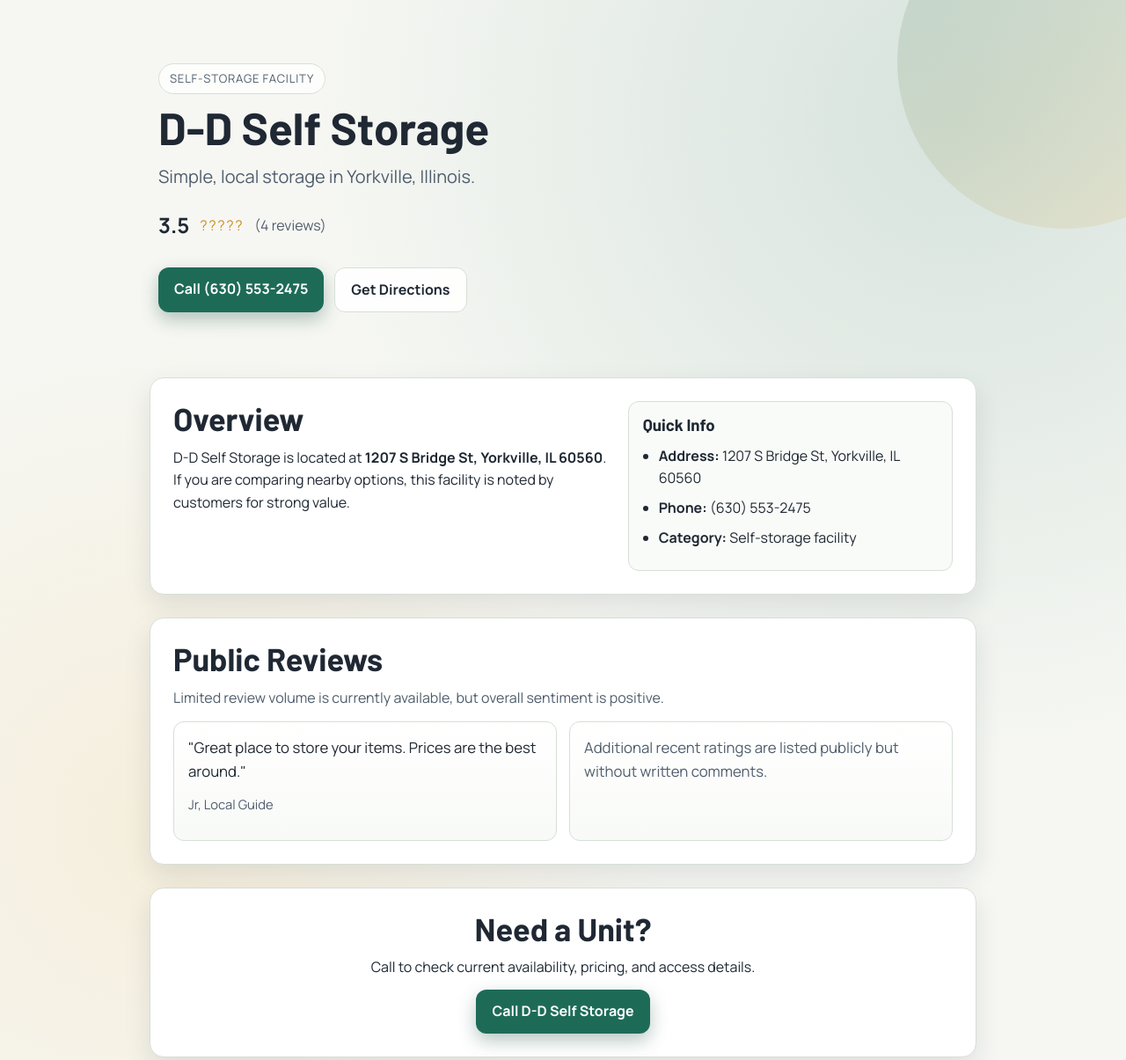
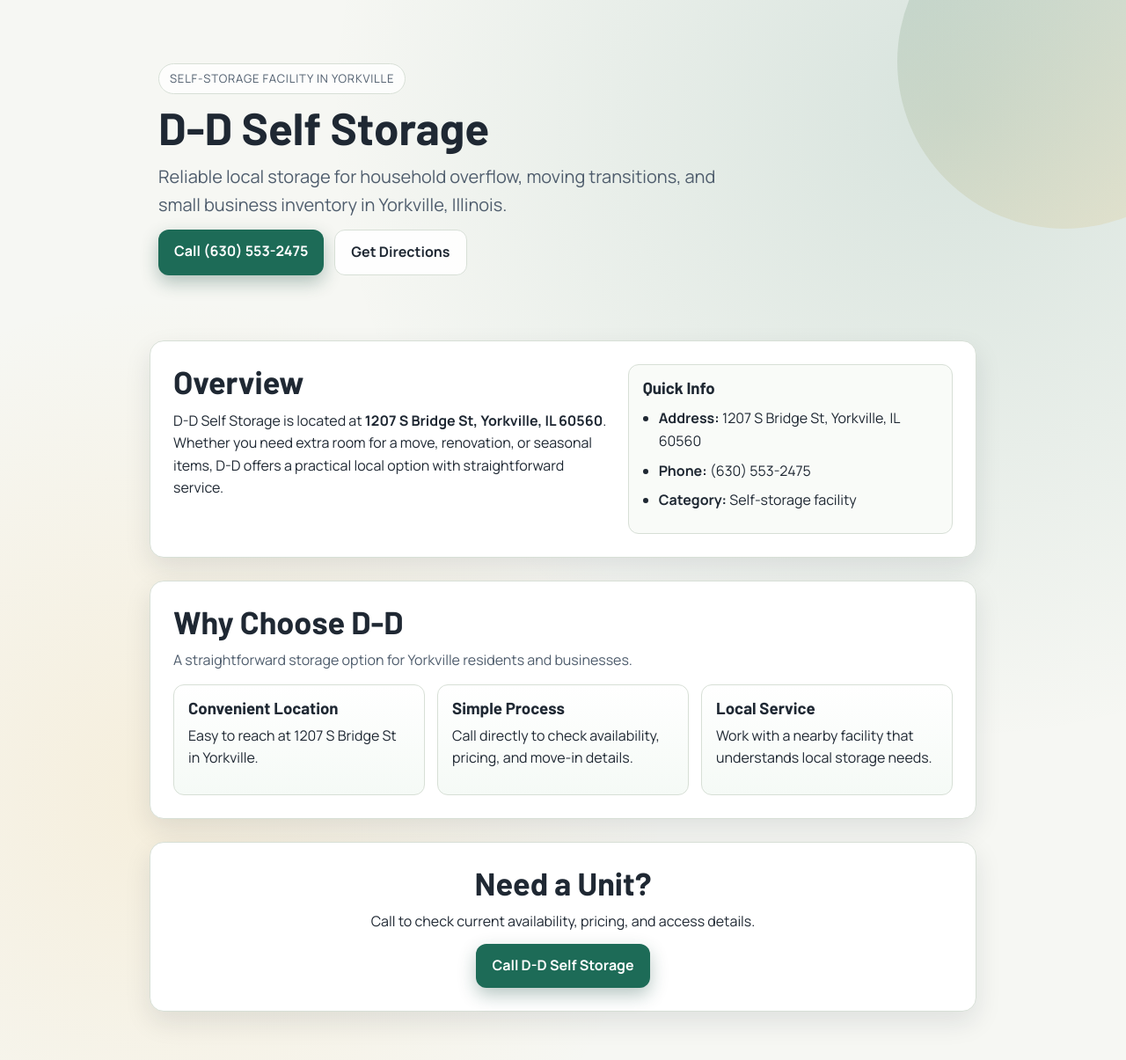
Before and after one commit to tylerwestberg/ddselfstorage, a plain HTML site: page index.html in a window 1280 px wide. Shown: the top 1205 px of the page at 88% size. Drawn offline with Linux system fonts and the light colour scheme.

Commit message:
Add files via upload

```diff
--- a/css/styles.css
+++ b/css/styles.css
@@ -90,28 +90,6 @@ p {
   max-width: 54ch;
 }
 
-.rating-row {
-  display: flex;
-  align-items: center;
-  gap: 12px;
-  margin: 20px 0 28px;
-  flex-wrap: wrap;
-}
-
-.score {
-  font-weight: 800;
-  font-size: 1.5rem;
-}
-
-.stars {
-  letter-spacing: 0.1em;
-  color: #cc8e1f;
-}
-
-.count {
-  color: var(--ink-soft);
-}
-
 .hero-actions {
   display: flex;
   gap: 12px;
@@ -189,31 +167,22 @@ main {
   color: var(--ink-soft);
 }
 
-.reviews-wrap {
+.highlights-wrap {
   display: grid;
-  grid-template-columns: 1fr 1fr;
+  grid-template-columns: repeat(3, minmax(0, 1fr));
   gap: 14px;
   margin-top: 14px;
 }
 
-.review {
+.highlight {
   border: 1px solid var(--line);
   border-radius: 12px;
   padding: 16px;
-  background: linear-gradient(180deg, #ffffff, #f8faf7);
+  background: linear-gradient(180deg, #ffffff, #f5faf6);
 }
 
-.review-text {
-  font-size: 1.05rem;
-}
-
-.review-meta {
-  color: var(--ink-soft);
-  font-size: 0.92rem;
-}
-
-.review.muted {
-  color: var(--ink-soft);
+.highlight h3 {
+  margin-bottom: 8px;
 }
 
 .cta {
@@ -249,7 +218,7 @@ main {
 
 @media (max-width: 860px) {
   .section-grid,
-  .reviews-wrap {
+  .highlights-wrap {
     grid-template-columns: 1fr;
   }
 
--- a/index.html
+++ b/index.html
@@ -13,15 +13,12 @@
 <body>
   <header class="hero" id="top">
     <div class="hero-inner">
-      <p class="kicker">Self-Storage Facility</p>
+      <p class="kicker">Self-Storage Facility In Yorkville</p>
       <h1>D-D Self Storage</h1>
-      <p class="lead">Simple, local storage in Yorkville, Illinois.</p>
-
-      <div class="rating-row" aria-label="Google rating summary">
-        <span class="score">3.5</span>
-        <span class="stars" aria-hidden="true">?????</span>
-        <span class="count">(4 reviews)</span>
-      </div>
+      <p class="lead">
+        Reliable local storage for household overflow, moving transitions, and small business
+        inventory in Yorkville, Illinois.
+      </p>
 
       <div class="hero-actions">
         <a class="btn btn-primary" href="tel:+16305532475">Call (630) 553-2475</a>
@@ -37,7 +34,8 @@
         <h2>Overview</h2>
         <p>
           D-D Self Storage is located at <strong>1207 S Bridge St, Yorkville, IL 60560</strong>.
-          If you are comparing nearby options, this facility is noted by customers for strong value.
+          Whether you need extra room for a move, renovation, or seasonal items, D-D offers a
+          practical local option with straightforward service.
         </p>
       </div>
       <aside class="info-card">
@@ -50,18 +48,24 @@
       </aside>
     </section>
 
-    <section class="section" id="reviews">
-      <h2>Public Reviews</h2>
-      <p class="section-intro">Limited review volume is currently available, but overall sentiment is positive.</p>
+    <section class="section" id="highlights">
+      <h2>Why Choose D-D</h2>
+      <p class="section-intro">A straightforward storage option for Yorkville residents and businesses.</p>
 
-      <div class="reviews-wrap">
-        <article class="review">
-          <p class="review-text">"Great place to store your items. Prices are the best around."</p>
-          <p class="review-meta">Jr, Local Guide</p>
+      <div class="highlights-wrap">
+        <article class="highlight">
+          <h3>Convenient Location</h3>
+          <p>Easy to reach at 1207 S Bridge St in Yorkville.</p>
         </article>
 
-        <article class="review muted">
-          <p class="review-text">Additional recent ratings are listed publicly but without written comments.</p>
+        <article class="highlight">
+          <h3>Simple Process</h3>
+          <p>Call directly to check availability, pricing, and move-in details.</p>
+        </article>
+
+        <article class="highlight">
+          <h3>Local Service</h3>
+          <p>Work with a nearby facility that understands local storage needs.</p>
         </article>
       </div>
     </section>
```
